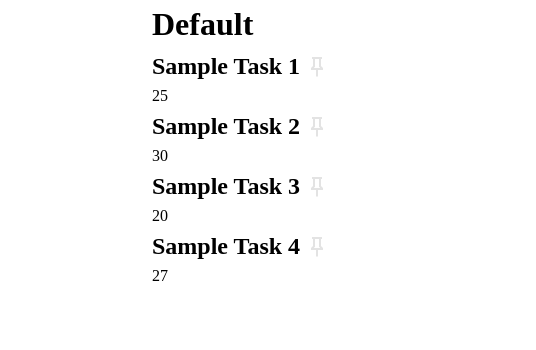
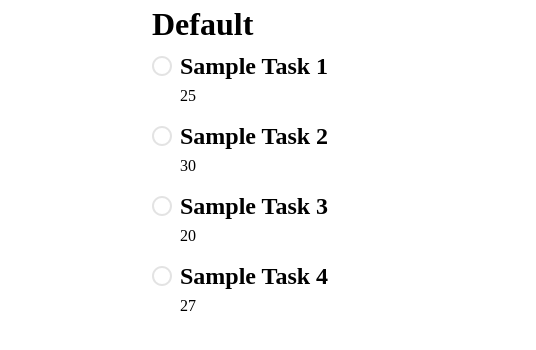
Before and after one commit to alexc2029/odin-todolist, a website built with webpack: page src/template.html in a window 1280 px wide. Shown: the full height of the page, 104-640 px from the left. Built offline with nearby package versions, Linux system fonts and the light colour scheme; files whose address does not match are found by name.

Commit message:
Use grid instead of flex for card layout

```diff
--- a/src/dom-functions.js
+++ b/src/dom-functions.js
@@ -1,5 +1,6 @@
 import tagIcon from "./icons/tag.svg";
 import pinIcon from "./icons/pin.svg";
+import checkCircleEmptyIcon from "./icons/check-circle-empty.svg";
 import { addCollapsibleInfoListeners } from "./event-listeners";
 
 export function displaySidebarTodoList(todoList) {
@@ -26,20 +27,17 @@ export function displayTodoItems(todoList) {
 	for (const item of todoList.items) {
 		const card = document.createElement("div");
 
-		const titleContainer = document.createElement("div");
-		titleContainer.className = "show-collapsible-info";
+		const topRow = document.createElement("h2");
+		topRow.textContent = item.title;
+		topRow.className = "show-collapsible-info";
 
-		const title = document.createElement("h2");
-		title.textContent = item.title;
-
-		const pin = document.createElement("img");
-		pin.src = pinIcon;
-
-		titleContainer.appendChild(title);
-		titleContainer.appendChild(pin);
+		const checkCircleEmpty = document.createElement("img");
+		checkCircleEmpty.src = checkCircleEmptyIcon;
+		checkCircleEmpty.className = "check-circle";
 
 		const dueDate = document.createElement("div");
 		dueDate.textContent = item.dueDate;
+		dueDate.className = "due-date";
 
 		const collapsibleInfo = document.createElement("div");
 		collapsibleInfo.className = "collapsible-info";
@@ -52,7 +50,8 @@ export function displayTodoItems(todoList) {
 		collapsibleInfo.appendChild(description);
 		collapsibleInfo.appendChild(priority);
 
-		card.appendChild(titleContainer);
+		card.appendChild(checkCircleEmpty);
+		card.appendChild(topRow);
 		card.appendChild(dueDate);
 		card.append(collapsibleInfo);
 
--- a/src/styles.css
+++ b/src/styles.css
@@ -59,23 +59,45 @@ body {
 	grid-template-columns: 1fr 4fr;
 }
 
-.todo-list > div > div {
+.todo-list {
 	display: flex;
-	gap: 5px;
-}
+	flex-direction: column;
+	gap: 10px;
+	& > div {
+		display: grid;
+		grid-template-columns: 20px 1fr;
+		grid-template-rows: auto auto;
+		column-gap: 8px;
+	}
 
-.show-collapsible-info {
-	cursor: pointer;
+	& .check-circle {
+		grid-column: 1;
+		grid-row: 1;
+		place-self: center;
+	}
+
+	& > div > .show-collapsible-info {
+		cursor: pointer;
+		grid-column: 2;
+		grid-row: 1;
+	}
+
+	& .due-date {
+		grid-column: 2;
+		grid-row: 2;
+	}
+
+	& .collapsible-info {
+		grid-column: 2;
+		grid-row: 3;
+		visibility: hidden;
+		max-height: 0;
+		overflow: hidden;
+		transition: max-height 0.2s ease-out;
+	}
 }
 
 .active,
 .show-collapsible-info:hover {
 	background-color: gray;
 }
-
-.collapsible-info {
-	visibility: hidden;
-	max-height: 0;
-	overflow: hidden;
-	transition: max-height 0.2s ease-out;
-}
```
Also changed, not shown: src/icons/check-circle-empty.svg (added), src/icons/check-circle.svg (added), 2 other files.
